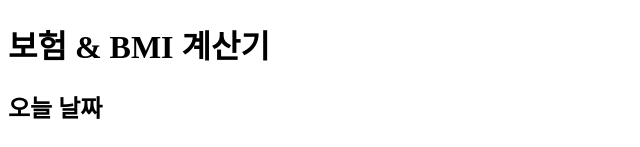
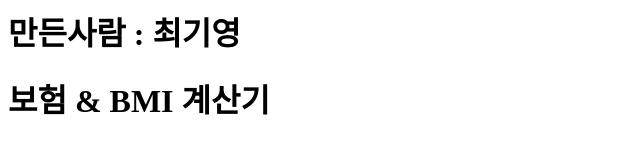
Before and after one commit to choipro4863/choipro4863, a plain HTML site: page index.html in a window 1280 px wide. Shown: the top 147 px of the page, without its empty margins (0-640 px from the left). Drawn offline with Linux system fonts and the light colour scheme.

Commit message:
Update index.html

```diff
--- a/index.html
+++ b/index.html
@@ -1,3 +1,6 @@
+<header>
+  <h1>만든사람 : 최기영</h1>
+</header>
 <!DOCTYPE html>
 <html lang="ko">
 <head>
```
